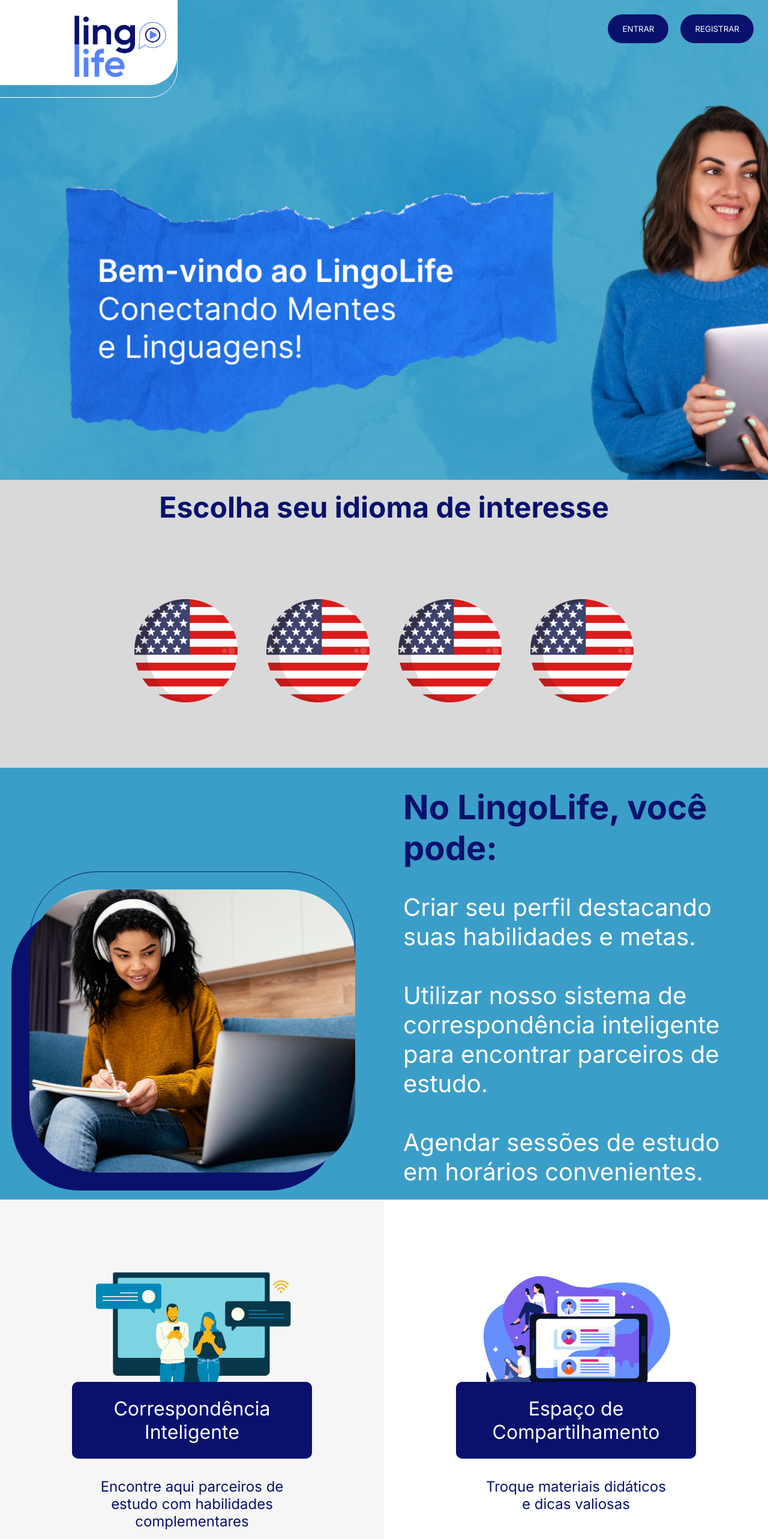
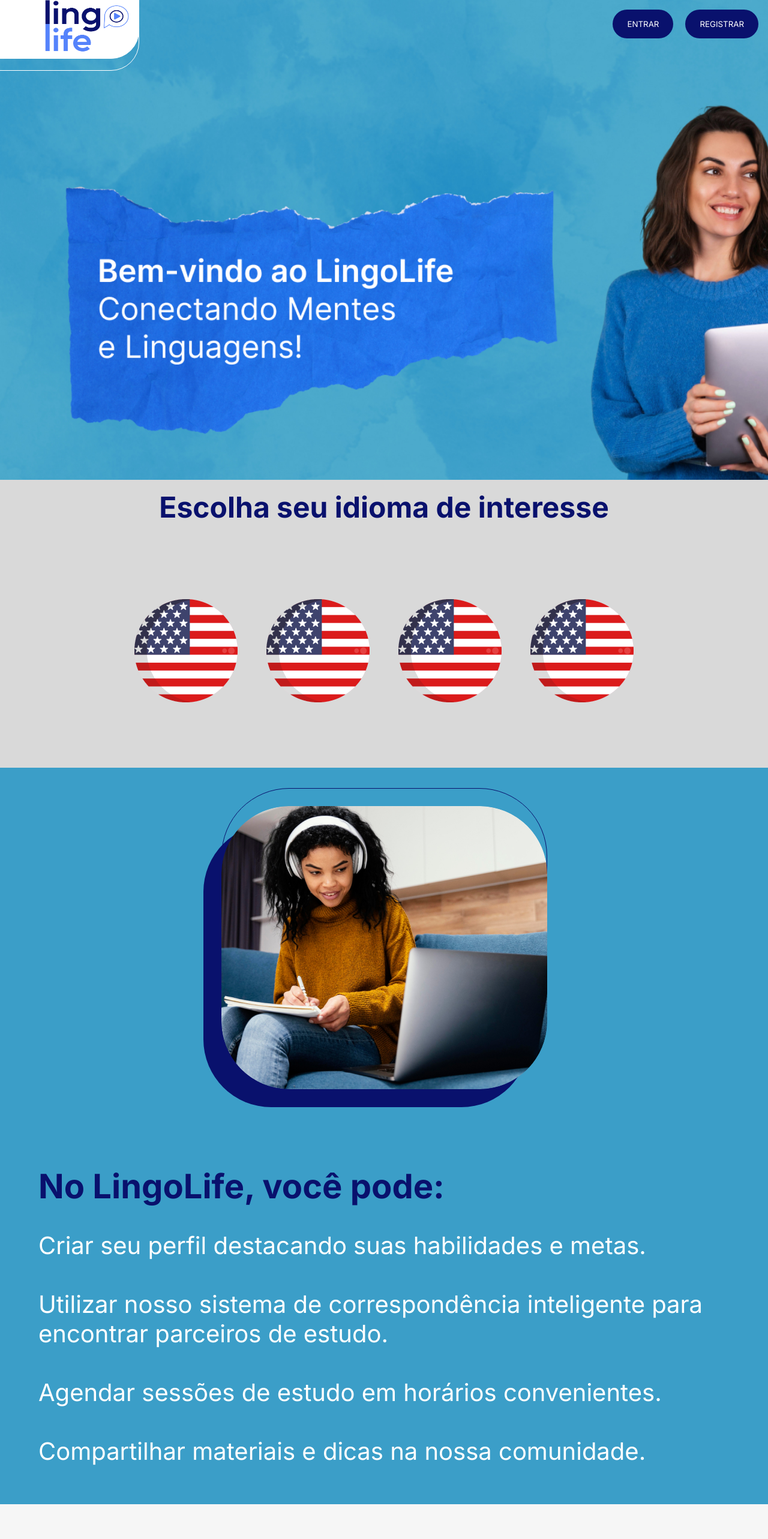
Before and after one commit to DaviCalebe/lingolife, a React (Vite) app in the folder lingolife-app/: page / in a window 1280 px wide. Shown: the top 2566 px of the page at 60% size. Built offline with nearby package versions, Linux system fonts and the light colour scheme.

Commit message:
fix: resposive home layout

```diff
--- a/lingolife-app/src/components/navbar/navbar.scss
+++ b/lingolife-app/src/components/navbar/navbar.scss
@@ -3,29 +3,41 @@
 nav{
     display: flex;
     justify-content: space-between;
-    padding: 1.5rem;
+    height: auto;
+}
+
+.logo{
+    display: grid;
+    grid-template-columns: 1fr;
+    grid-template-rows: 1fr;
+    grid-auto-flow: row;
+    transform: translateY(-80px) translateX(-110px);
+}
+
+.logo > *{
+    grid-column: 1;
+    grid-row: 1;
 }
 
 .logo .void-box{
-    position: absolute;
-    top: -50px;
-    left: -80px;
     background-color: transparent;
-    width: 23.4rem;
-    height: 13.2rem;
+    min-width: 340px;
+    width: 20vw;
+    height: 22vh;
     border: 1px solid $white;
     border-radius: 47px;
+    transform: translateY(20px);
 }
 
 .logo .white-box{
     display: flex;
     align-items: end;
     justify-content: end;
-    position: relative;
-    top: -20px;
     background-color: $white;
-    width: 23.4rem;
-    height: 13.2rem;
+    min-width: 340px;
+    width: 20vw;
+    height: 22vh;
+    border: 1px solid $white;
     border-radius: 47px;
 }
 
@@ -37,6 +49,8 @@
 .nav-buttons{
     display: flex;
     gap: 20px;
+    padding: 1rem;
+    height: auto;
 }
 
 .nav-buttons button{
--- a/lingolife-app/src/components/navbar/navbar.tsx
+++ b/lingolife-app/src/components/navbar/navbar.tsx
@@ -10,9 +10,9 @@
                 <Link to="/">
                     <div className="logo">
                         <div className="void-box">
-                            <div className="white-box">
-                                <img src={logo} alt="logo" />
-                            </div>
+                        </div>
+                        <div className="white-box">
+                            <img src={logo} alt="logo" />
                         </div>
                     </div>
                 </Link>
--- a/lingolife-app/src/pages/home.scss
+++ b/lingolife-app/src/pages/home.scss
@@ -58,7 +58,7 @@
     align-items: center;
     justify-items: center;
     background-color: $cyan;
-    height: 45rem;
+    height: auto;
 }
 
 .description div{
@@ -124,7 +124,7 @@
 .home-shortcuts{
     display: grid;
     grid-template-columns: 1fr 1fr;
-    height: 38rem;
+    height: auto;
 }
 
 .smart-matching{
@@ -133,6 +133,7 @@
     align-items: center;
     gap: 2rem;
     background-color: #f6f6f6;
+    padding-bottom: 60px;
 }
 
 .forum-space{
@@ -141,6 +142,7 @@
     align-items: center;
     gap: 2rem;
     background-color: $white;
+    padding-bottom: 60px;
 }
 
 .smart-matching p, .forum-space p{
@@ -179,7 +181,8 @@
     display: grid;
     grid-template-columns: 1fr 1fr;
     background-color: $cyan;
-    height: 45rem;
+    height: auto;
+    padding: 2rem;
     text-align: center;
 }
 
@@ -210,4 +213,21 @@
     font-size: 1.6rem;
     font-weight: 600;
     padding: 10px;
+    cursor: pointer;
 }
+
+@media only screen and (max-width: 1282px) {
+    .description{
+        grid-template-columns: 1fr;
+    }
+    .description div{
+        padding: 4rem;
+    }
+    .home-shortcuts{
+        grid-template-columns: 1fr;
+    }
+    .filter-and-scheduling{
+        grid-template-columns: 1fr;
+        gap: 3rem;
+    }
+}
--- a/lingolife-app/src/pages/home.tsx
+++ b/lingolife-app/src/pages/home.tsx
@@ -69,11 +69,11 @@
           <div className="container">
             <h1>Seus Agendamentos</h1>
           </div>
-
         </div>
       </section>
 
       <Footer />
+
     </main>
   )
 }
```
